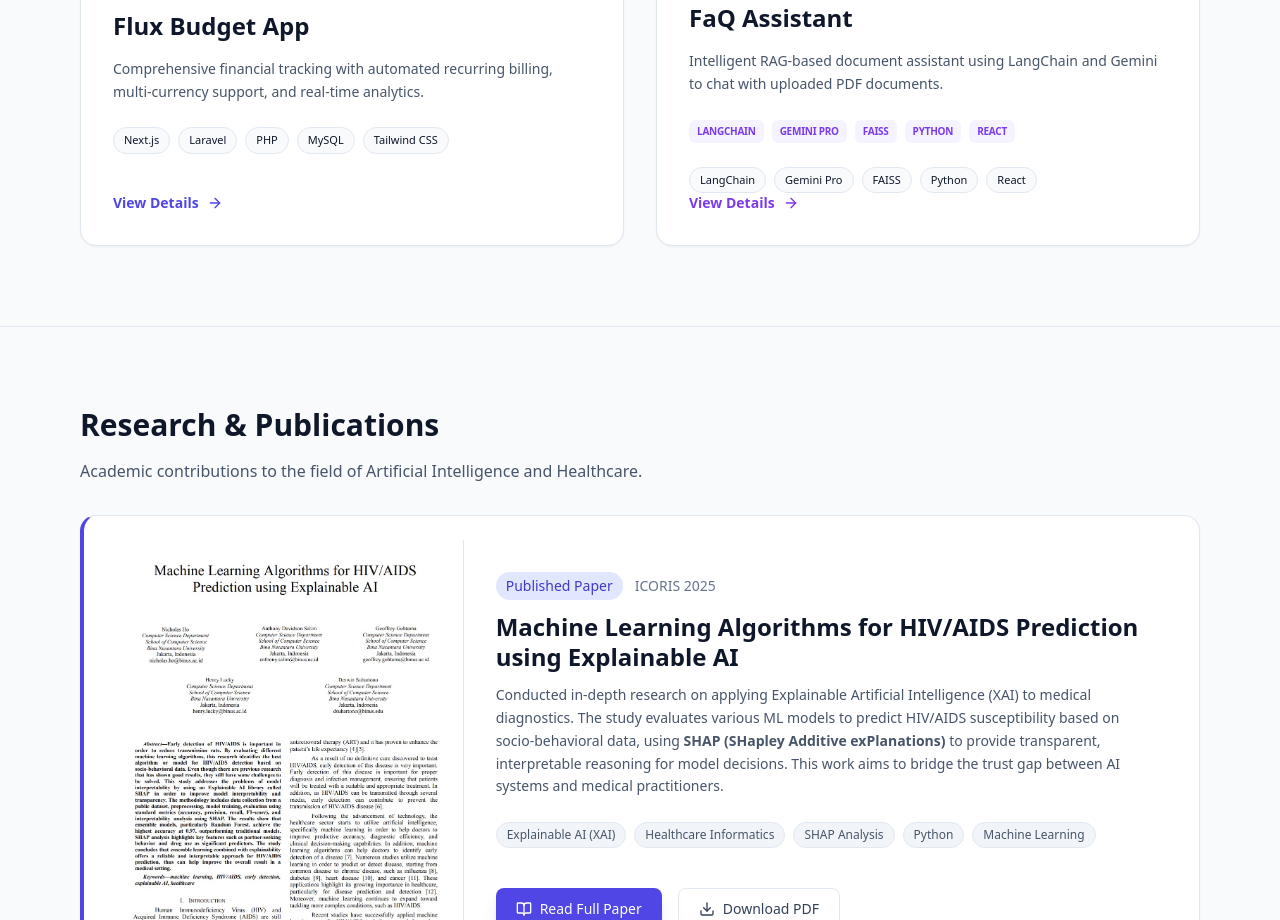
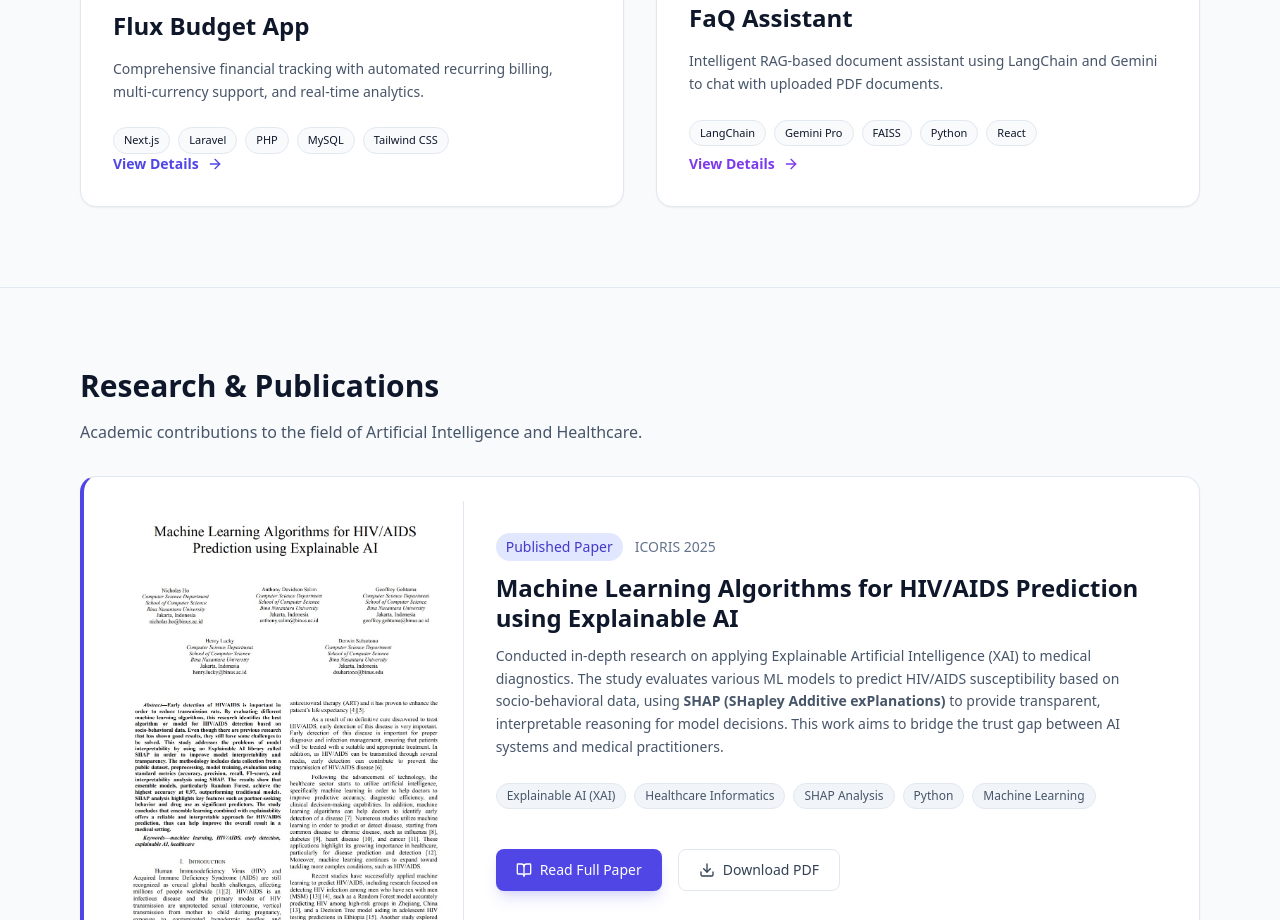
Before and after one commit to NichoHo/portfolio, a Next.js app: page /portfolio/ in a window 1280 px wide. Shown: the part 3360-4280 px from the top of the page. Built offline with nearby package versions, Linux system fonts and the light colour scheme.

Commit message:
fix tech stack badge

```diff
--- a/app/page.tsx
+++ b/app/page.tsx
@@ -477,13 +477,6 @@ export default function Home() {
                                 <p className="text-slate-600 dark:text-slate-400 mb-6 leading-relaxed text-sm">
                                     Intelligent RAG-based document assistant using LangChain and Gemini to chat with uploaded PDF documents.
                                 </p>
-                                <div className="flex flex-wrap gap-2 mb-6">
-                                    {["LangChain", "Gemini Pro", "FAISS", "Python", "React"].map((tech) => (
-                                        <span key={tech} className="px-2 py-1 bg-violet-50 dark:bg-violet-900/30 text-violet-600 dark:text-violet-300 text-[10px] font-bold rounded-md uppercase tracking-tight">
-                                            {tech}
-                                        </span>
-                                    ))}
-                                </div>
                                 <div className="flex flex-wrap gap-2">
                                           <span className="px-2.5 py-1 text-[11px] font-medium rounded-full border border-slate-200 dark:border-slate-700 bg-slate-50 dark:bg-slate-900">LangChain</span>
                                           <span className="px-2.5 py-1 text-[11px] font-medium rounded-full border border-slate-200 dark:border-slate-700 bg-slate-50 dark:bg-slate-900">Gemini Pro</span>
```
